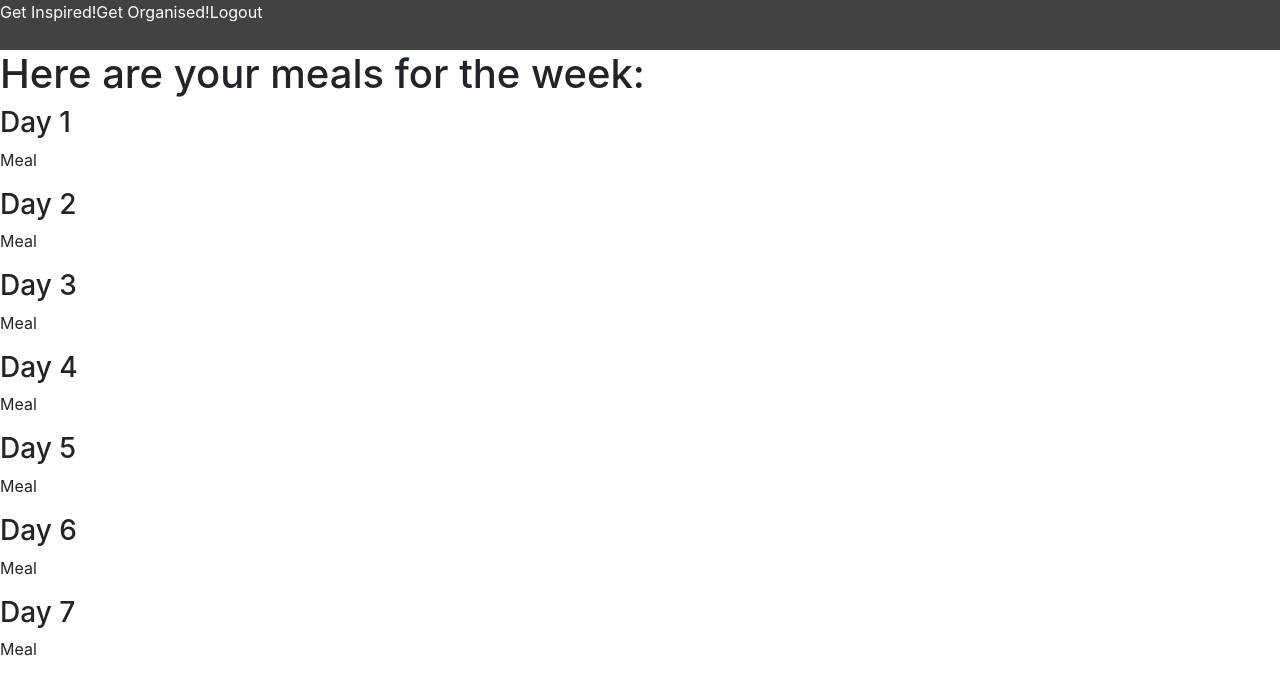
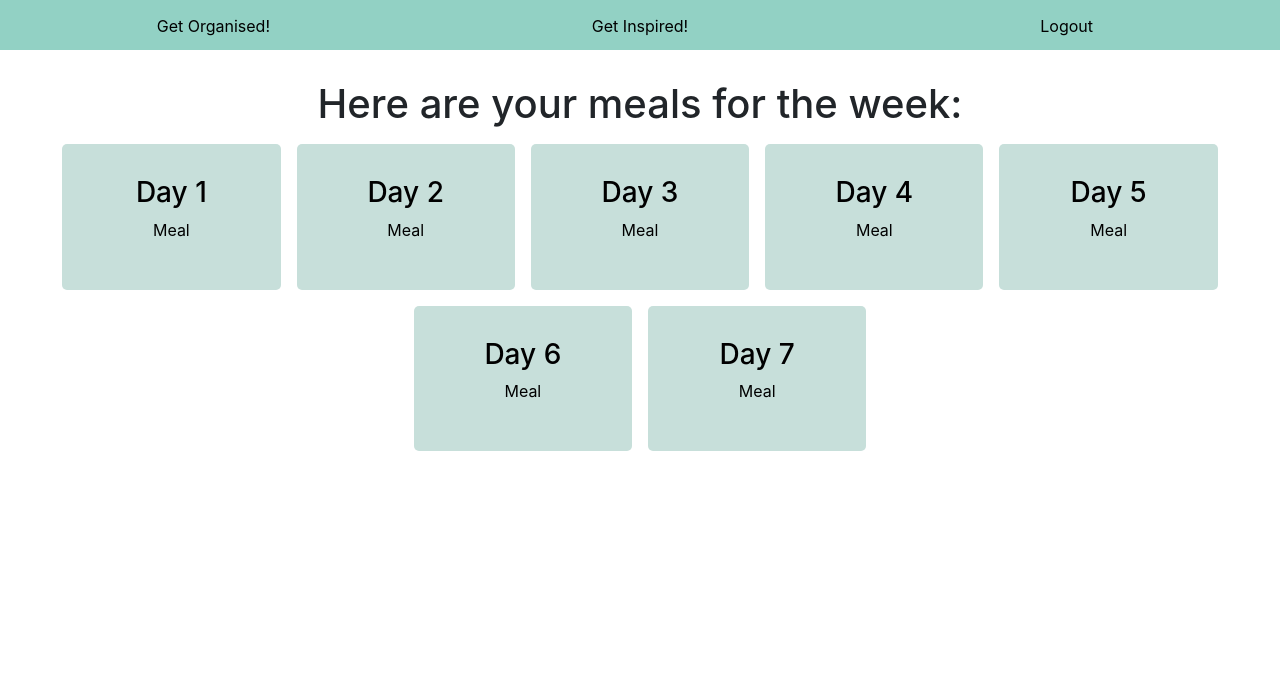
Before and after one commit to roselynle/meal-app-client, a React app: page /meals in a window 1280 px wide. Shown: the top 694 px of the page. Built offline with nearby package versions, Linux system fonts and the light colour scheme.

Commit message:
styling edits

```diff
--- a/src/App.css
+++ b/src/App.css
@@ -59,28 +59,52 @@ body {
   margin-right: 10px;
 }
 
-nav {
+/* Navbar */
+.main-nav {
   width: 100%;
-  background-color: #444140;
+  background-color: #92d1c4;
   height: 50px;
   display: flex;
   justify-content: space-around;
-  color: white;
   position: -webkit-sticky;
   top:0;
 }
 
-nav > a {
+.main-nav > a {
   transition: all 0.1s;
   width: 100%;
   text-align: center;
   text-decoration: none;
-  color: white;
+  color: black;
   padding-top: 14px;
 }
 
-nav > a:hover {
-  background-color: #909090;
-  color: black;
+.main-nav > a:hover {
+  background-color: #49a695;
+  color: white;
   text-decoration: none;
 }
+
+/* Meals page */
+.meal-card {
+  background-color: #c7dfda;
+  border-radius: 5px;
+  color: black;
+  text-align: center;
+  padding: 2rem;
+  margin: 0.5rem;
+}
+
+.row {
+  justify-content: center;
+}
+
+#meals-container {
+  text-align: center;
+  padding-top: 30px;
+}
+
+/* New recipe page */
+#new-recipe-container h1 {
+ text-align: center;
+}
--- a/src/components/AddRecipeForm/style.css
+++ b/src/components/AddRecipeForm/style.css
@@ -1,14 +1,12 @@
 form{
     background-color:#c7dfda ;
     width:50%;
-
     display: flex;
     flex-direction: column;
     align-items: center;
     border-radius: 10px;
     padding:20px;
-
-
+  margin: 0 auto;
 }
 
 input[type=text], select {
@@ -40,6 +38,7 @@ input[type=text], select {
     flex-direction: column;
     padding: 10px;
     border-radius: 4px;
+
   }
 
 
--- a/src/components/BackgroundVideo/style.css
+++ b/src/components/BackgroundVideo/style.css
@@ -5,4 +5,7 @@ video {
   position: fixed;
   z-index: -1;
   opacity: 0.9;
+  filter: brightness(85%);
+  filter: saturate(125%);
+
 }
--- a/src/components/MealCards/index.js
+++ b/src/components/MealCards/index.js
@@ -1,17 +1,25 @@
 import React from "react";
+import "../../App.css";
 
-const days = [ {day:"1"},  {day:"2"},  {day:"3"},  {day:"4"},  {day:"5"},  {day:"6"},  {day:"7"}]
-
+const days = [
+    { day: "1" },
+    { day: "2" },
+    { day: "3" },
+    { day: "4" },
+    { day: "5" },
+    { day: "6" },
+    { day: "7" },
+];
 
 const MealCards = () => {
-    return days.map(d =>
-        <div className="meal-card">
-            <div className="meal-card-body">
-                <h3 className="meal-card-title">Day {d.day}</h3>
-                <p>Meal</p>
+    return days.map((d) => (
+            <div className="meal-card col-2">
+                <div className="meal-card-body">
+                    <h3 className="meal-card-title">Day {d.day}</h3>
+                    <p>Meal</p>
+                </div>
             </div>
-        </div>
-    );
+    ));
 };
 
 export default MealCards;
--- a/src/components/Navbar/index.js
+++ b/src/components/Navbar/index.js
@@ -4,12 +4,12 @@ import "../../App.css";
 
 const NavBar = () => {
     return (
-        <nav role="navigation">
+        <nav className="main-nav" role="navigation">
+            <NavLink exact to="/meals" activeClassName="current">
+                Get Organised!
+            </NavLink>
             <NavLink exact to="/recipes" activeClassName="current">
                 Get Inspired!
-            </NavLink>
-            <NavLink exact to="/meals" activeClassName="current">
-                Get Organised!
             </NavLink>
             <NavLink exact to="/" activeClassName="current">
                 Logout
--- a/src/pages/AddRecipe/index.js
+++ b/src/pages/AddRecipe/index.js
@@ -1,11 +1,14 @@
 import React from "react";
 import { AddRecipeForm }from '../../components'
+import "../../App.css";
 
 const AddRecipe = () => {
     return (
         <>
+        <div id="new-recipe-container">
             <h1>Add a new recipe!</h1>
             <AddRecipeForm/>
+            </div>
         </>
     );
 };
--- a/src/pages/Meals/index.js
+++ b/src/pages/Meals/index.js
@@ -5,8 +5,12 @@ const Meals = () => {
     return (
         <>
             <NavBar />
+            <div id="meals-container">
             <h1>Here are your meals for the week:</h1>
+            <div className="row">
             <MealCards />
+            </div>
+            </div>
         </>
     );
 };
```
